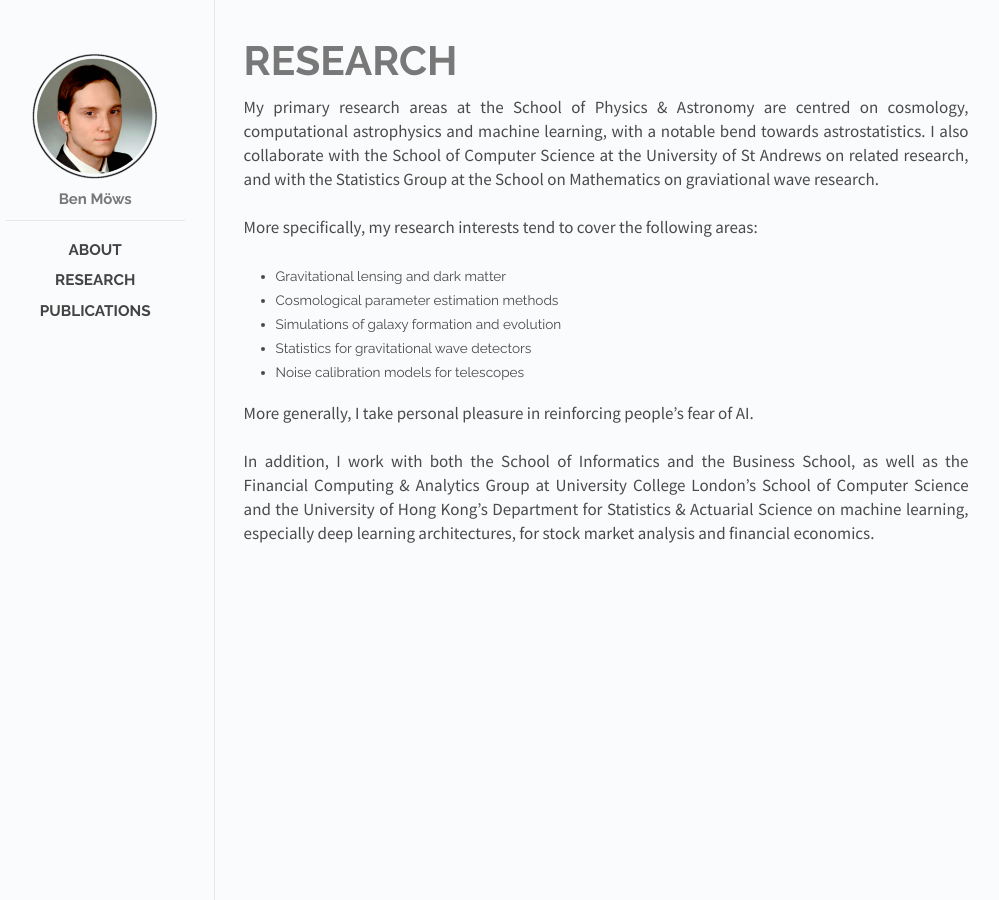
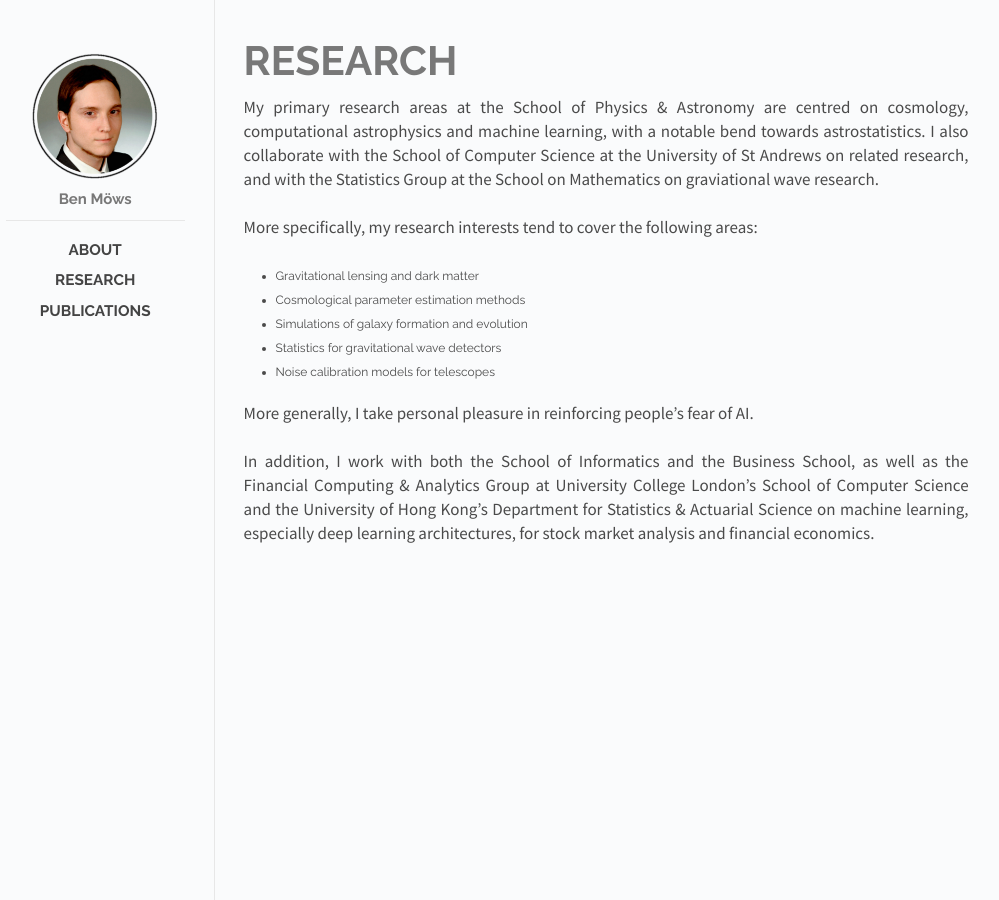
Before and after one commit to moews/moews.github.io, a Jekyll site: the page built from _posts/2017-03-26-research.md, in a window 1280 px wide. Shown: the whole page, without its empty margins (144-1143 px from the left). Built offline with Jekyll 4.4.1, drawn with Linux system fonts in a browser that asks for light colours.

Commit message:
Create 2017-03-26-research.md

```diff
--- a/_posts/2017-03-26-research.md
+++ b/_posts/2017-03-26-research.md
@@ -6,10 +6,16 @@ cover: cover.jpg
 categories: posts
 ---
 
+<style>
+.stdSize li{
+font-size:12px;
+}
+</style>
+
 My primary research areas at the School of Physics & Astronomy are centred on cosmology, computational astrophysics and machine learning, with a notable bend towards astrostatistics. I also collaborate with the School of Computer Science at the University of St Andrews on related research, and with the Statistics Group at the School on Mathematics on graviational wave research.
 <br><br>
 More specifically, my research interests tend to cover the following areas:
-<ul>
+<ul class = "stdSize">
 <li>Gravitational lensing and dark matter</li>
 <li>Cosmological parameter estimation methods</li>
 <li>Simulations of galaxy formation and evolution</li>
```
